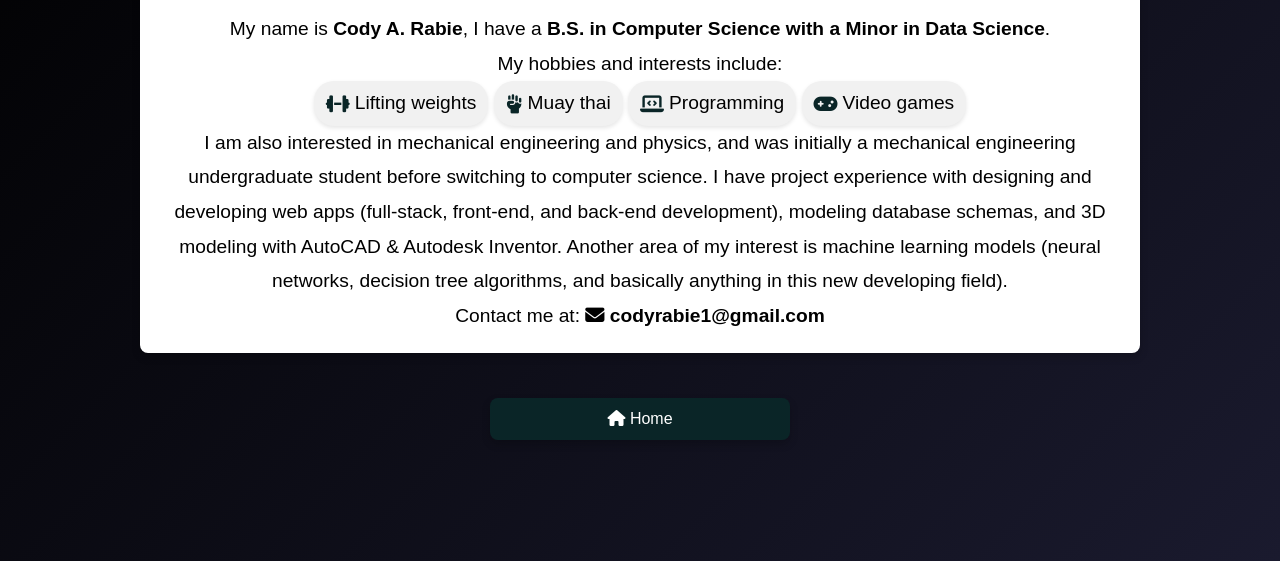
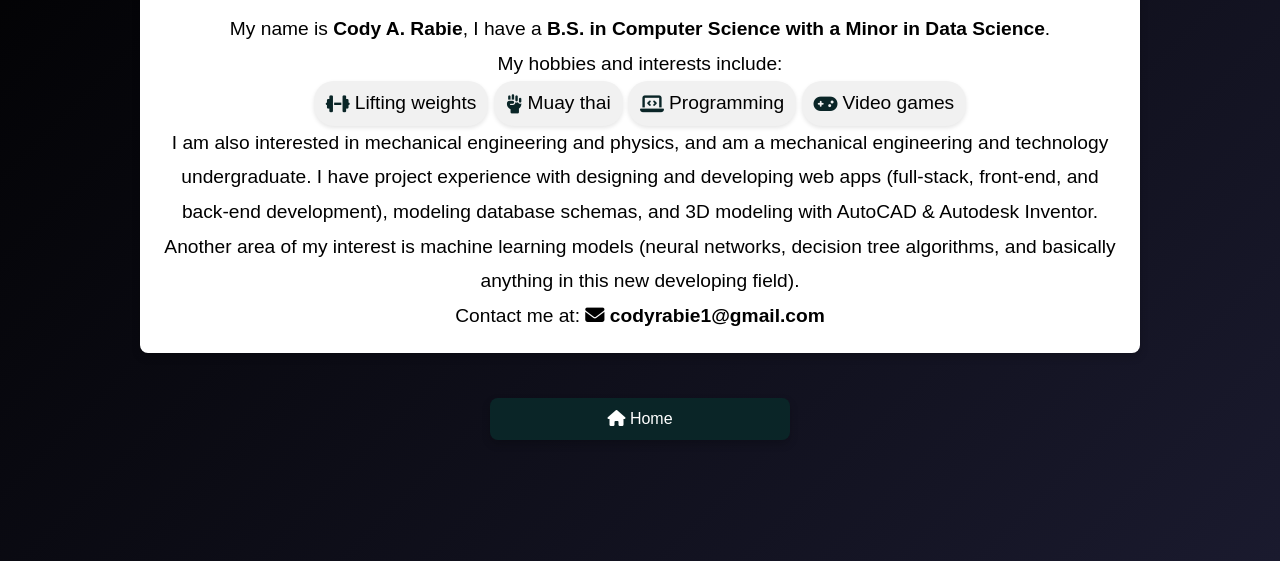
Before and after one commit to Cxdyr/CodyWebsite, a plain HTML site: page aboutme.html in a window 1280 px wide. Shown: the part 239-800 px from the top of the page. Drawn offline with Linux system fonts and the light colour scheme.

Commit message:
Biography updates

```diff
--- a/aboutme.html
+++ b/aboutme.html
@@ -23,7 +23,7 @@
                 <span class="skill-item"><i class="fas fa-gamepad"></i> Video games</span>
             </div>
 
-            <p>I am also interested in mechanical engineering and physics, and was initially a mechanical engineering undergraduate student before switching to computer science. I have project experience with designing and developing web apps (full-stack, front-end, and back-end development), modeling database schemas, and 3D modeling with AutoCAD & Autodesk Inventor. Another area of my interest is machine learning models (neural networks, decision tree algorithms, and basically anything in this new developing field).</p>
+            <p>I am also interested in mechanical engineering and physics, and am a mechanical engineering and technology undergraduate. I have project experience with designing and developing web apps (full-stack, front-end, and back-end development), modeling database schemas, and 3D modeling with AutoCAD & Autodesk Inventor. Another area of my interest is machine learning models (neural networks, decision tree algorithms, and basically anything in this new developing field).</p>
 
             <p>Contact me at: <strong><i class="fas fa-envelope"></i> codyrabie1@gmail.com</strong></p>
         </div>
```
Also changed, not shown: index.html (+1 -1 lines).
